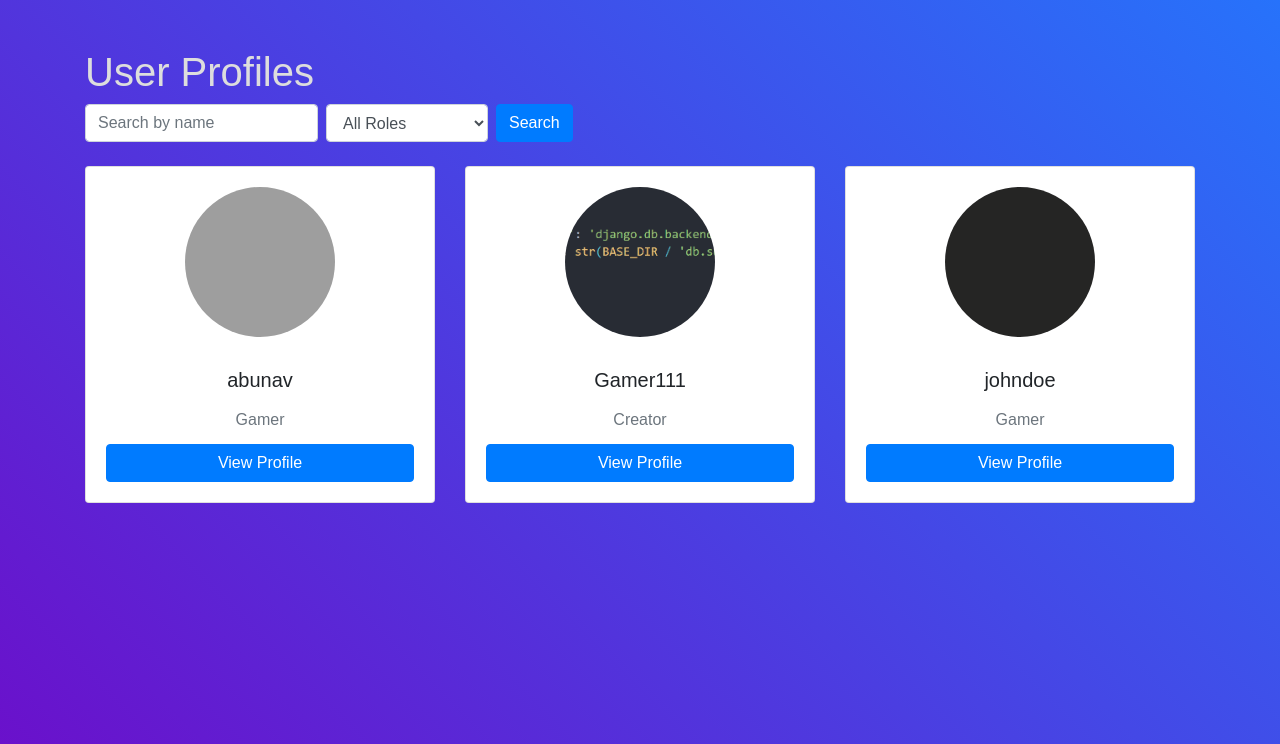
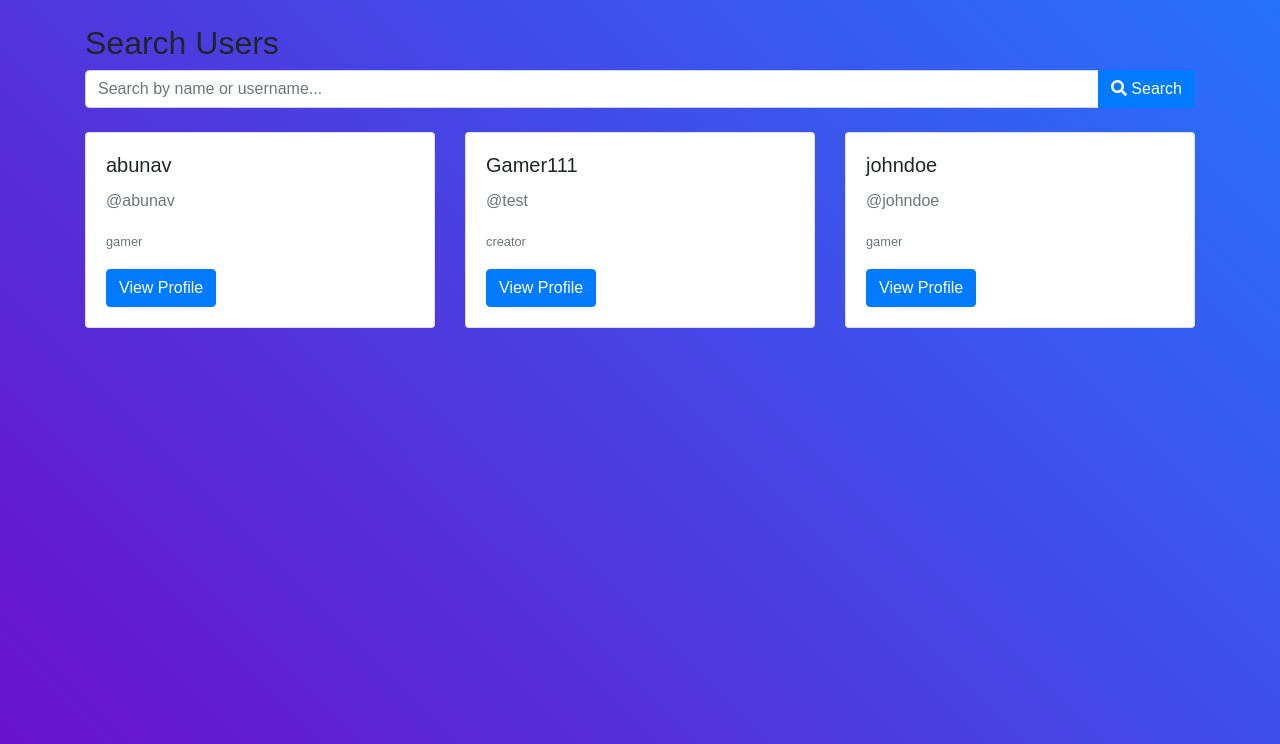
Before and after one commit to gcivil-nyu-org/fall24-monday-team1, a Django app: page /profile/search/ in a window 1280 px wide. Shown: the part 56-800 px from the top of the page. Run offline with Django 5.2, Linux system fonts and the light colour scheme; a user stored in the database is signed in; data comes from the database, SQL or seed files in the repository; some libraries are stand-ins or nearby versions; grey boxes are pictures that could not be loaded.

```diff
--- a/friends/models.py
+++ b/friends/models.py
@@ -179,6 +179,7 @@ class FriendRequest:
 
     @staticmethod
     def get_friends(username):
+        print(f"Getting friends for {username}")  # Debug print
         table = FriendRequest.get_friends_table()
         if not table:
             print("Could not access friends table")
@@ -191,7 +192,9 @@ class FriendRequest:
                     ':username': username
                 }
             )
-            return [item['friend'] for item in response.get('Items', [])]
+            friends = [item['friend'] for item in response.get('Items', [])]
+            print(f"Found friends: {friends}")  # Debug print
+            return friends
         except Exception as e:
             print(f"Error getting friends: {e}")
             return []
--- a/friends/urls.py
+++ b/friends/urls.py
@@ -4,9 +4,9 @@ from . import views
 app_name = 'friends'
 
 urlpatterns = [
+    path('friend-list/', views.friend_list, name='friend_list'),
     path('requests/', views.friend_requests, name='friend_requests'),
     path('send-request/<str:to_user>/', views.send_friend_request, name='send_request'),
     path('accept-request/<str:from_user>/', views.accept_friend_request, name='accept_request'),
     path('reject-request/<str:from_user>/', views.reject_friend_request, name='reject_request'),
-    path('friend-list/', views.friend_list, name='friend_list'),
 ]
--- /dev/null
+++ b/userProfile/templates/userProfile/search_profile.html
@@ -0,0 +1,46 @@
+{% extends "userprofile_list.html" %}
+{% load static %}
+
+{% block content %}
+<div class="container mt-4">
+    <h2>Search Users</h2>
+
+    <form method="GET" action="{% url 'userProfile:searchProfile' %}" class="mb-4">
+        <div class="input-group">
+            <input type="text" name="q" class="form-control" placeholder="Search by name or username..." value="{{ query }}">
+            <div class="input-group-append">
+                <button class="btn btn-primary" type="submit">
+                    <i class="fas fa-search"></i> Search
+                </button>
+            </div>
+        </div>
+    </form>
+
+    {% if user_profiles %}
+        <div class="row">
+            {% for profile in user_profiles %}
+                <div class="col-md-4 mb-3">
+                    <div class="card">
+                        <div class="card-body">
+                            <h5 class="card-title">{{ profile.display_name }}</h5>
+                            <p class="text-muted">@{{ profile.user.username }}</p>
+                            <p class="card-text">
+                                <small class="text-muted">{{ profile.account_role }}</small>
+                            </p>
+                            <a href="{% url 'userProfile:viewProfile' profile.user.username %}" class="btn btn-primary">View Profile</a>
+                        </div>
+                    </div>
+                </div>
+            {% endfor %}
+        </div>
+    {% elif query %}
+        <div class="text-center mt-5">
+            <p>No users found matching your search.</p>
+        </div>
+    {% else %}
+        <div class="text-center mt-5">
+            <p>Enter a name or username to search for users.</p>
+        </div>
+    {% endif %}
+</div>
+{% endblock %}
--- a/userProfile/templates/userprofile_list.html
+++ b/userProfile/templates/userprofile_list.html
@@ -14,26 +14,6 @@
       href="https://use.fontawesome.com/releases/v5.0.8/css/all.css"
     />
     <link rel="stylesheet" href="{% static 'css/styles.css' %}" />
-    <style>
-      .card {
-        display: flex;
-        flex-direction: column;
-        justify-content: flex-start; /* Aligns content at the top */
-        height: 100%; /* Make cards take full height of their parent */
-      }
-      .card-body {
-        display: flex;
-        flex-direction: column;
-        justify-content: flex-start; /* Aligns content at the top */
-        flex-grow: 1; /* Allow card-body to grow and fill the card */
-      }
-      .card-img {
-        width: 150px; /* Set a fixed width for the image */
-        height: 150px; /* Set a fixed height for the image */
-        object-fit: cover; /* Ensure the image covers the space */
-        margin: 0 auto 15px; /* Center the image and create space below */
-      }
-    </style>
   </head>
   <body>
     <!-- Navbar -->
@@ -59,80 +39,15 @@
       </div>
     </nav>
 
-    <div class="container py-5">
-      <h1>User Profiles</h1>
+    {% block content %}{% endblock %}
 
-      <form class="form-inline mb-4" method="GET">
-        <input type="text" name="q" class="form-control mr-2" placeholder="Search by name" value="{{ request.GET.q }}">
-        <!-- <select name="privacy" class="form-control mr-2">
-          <option value="">All Privacy</option>
-          <option value="public" {% if request.GET.privacy == 'public' %}selected{% endif %}>Public</option>
-          <option value="friends_only" {% if request.GET.privacy == 'friends_only' %}selected{% endif %}>Friends Only</option>
-          <option value="private" {% if request.GET.privacy == 'private' %}selected{% endif %}>Private</option>
-        </select> -->
-        <select name="role" class="form-control mr-2">
-          <option value="">All Roles</option>
-          <option value="gamer" {% if request.GET.role == 'gamer' %}selected{% endif %}>Gamer</option>
-          <option value="creator" {% if request.GET.role == 'creator' %}selected{% endif %}>Creator</option>
-          <option value="event_organizer" {% if request.GET.role == 'event_organizer' %}selected{% endif %}>Event Organizer</option>
-        </select>
-        <button type="submit" class="btn btn-primary">Search</button>
-      </form>
+    <!-- Bootstrap JS and dependencies -->
+    <script src="https://code.jquery.com/jquery-3.5.1.slim.min.js"></script>
+    <script src="https://cdn.jsdelivr.net/npm/@popperjs/core@2.5.4/dist/umd/popper.min.js"></script>
+    <script src="https://stackpath.bootstrapcdn.com/bootstrap/4.5.2/js/bootstrap.min.js"></script>
 
-      <div class="row">
-        {% for profile in user_profiles %}
-        <div class="col-lg-4 col-md-6 mb-4">
-          <div class="card">
-            <div class="card-body text-center">
-              <img
-                {% if profile.profile_photo %}
-                src="{{ profile.profile_photo.url }}"
-                {% else %}
-                src="https://mdbcdn.b-cdn.net/img/Photos/new-templates/bootstrap-chat/ava3.webp"
-                {% endif %}
-                alt="avatar"
-                class="rounded-circle card-img"
-              />
-              <h5 class="my-3">{{ profile.display_name }}</h5>
-              <p class="text-muted mb-1 cap-text">{{ profile.account_role }}</p>
-              <a href="{% url 'userProfile:viewProfile' profile.user.id %}" class="btn btn-primary mt-2">View Profile</a>
-            </div>
-          </div>
-        </div>
-        {% empty %}
-        <div class="col-12">
-          <p>No user profiles found.</p>
-        </div>
-        {% endfor %}
-      </div>
-
-      {% if is_paginated %}
-      <nav aria-label="Page navigation">
-        <ul class="pagination justify-content-center">
-          {% if page_obj.has_previous %}
-          <li class="page-item">
-            <a class="page-link" href="?page=1&q={{ request.GET.q }}&privacy={{ request.GET.privacy }}&role={{ request.GET.role }}">First</a>
-          </li>
-          <li class="page-item">
-            <a class="page-link" href="?page={{ page_obj.previous_page_number }}&q={{ request.GET.q }}&privacy={{ request.GET.privacy }}&role={{ request.GET.role }}">Previous</a>
-          </li>
-          {% endif %}
-
-          <li class="page-item disabled">
-            <span class="page-link">Page {{ page_obj.number }} of {{ page_obj.paginator.num_pages }}</span>
-          </li>
-
-          {% if page_obj.has_next %}
-          <li class="page-item">
-            <a class="page-link" href="?page={{ page_obj.next_page_number }}&q={{ request.GET.q }}&privacy={{ request.GET.privacy }}&role={{ request.GET.role }}">Next</a>
-          </li>
-          <li class="page-item">
-            <a class="page-link" href="?page={{ page_obj.paginator.num_pages }}&q={{ request.GET.q }}&privacy={{ request.GET.privacy }}&role={{ request.GET.role }}">Last</a>
-          </li>
-          {% endif %}
-        </ul>
-      </nav>
-      {% endif %}
-    </div>
+    <script>
+      console.log('Base template loaded');
+    </script>
   </body>
 </html>
--- a/userProfile/urls.py
+++ b/userProfile/urls.py
@@ -1,11 +1,14 @@
 from django.urls import path
-from . import views
+from .views.viewProfile import viewProfile, viewMyProfile, fetch_game_details
+from .views.editProfile import editProfile
+from .views.searchProfile import UserProfileListView
 
-app_name = "userProfile"
+app_name = 'userProfile'
+
 urlpatterns = [
-    path('', views.viewMyProfile, name='myProfile'),
-    path('view/<int:user_id>/', views.viewProfile, name='viewProfile'),
-    path('edit/', views.editProfile, name="editProfile"),
-    path('search/', views.UserProfileListView.as_view(), name="searchProfile"),
-    path('fetch-game-details/', views.fetch_game_details, name='fetch_game_details'),
+    path('view/<str:username>/', viewProfile, name='viewProfile'),
+    path('myProfile/', viewMyProfile, name='myProfile'),
+    path('edit/', editProfile, name='editProfile'),
+    path('search/', UserProfileListView.as_view(), name='searchProfile'),
+    path('fetch-game-details/', fetch_game_details, name='fetch_game_details'),
 ]
--- a/userProfile/views/__init__.py
+++ b/userProfile/views/__init__.py
@@ -1,3 +1,5 @@
-from .viewProfile import viewProfile, viewMyProfile,fetch_game_details
+from .viewProfile import viewProfile, viewMyProfile, fetch_game_details
 from .editProfile import editProfile
 from .searchProfile import UserProfileListView
+
+__all__ = ['viewProfile', 'viewMyProfile', 'editProfile', 'UserProfileListView', 'fetch_game_details']
--- a/userProfile/views/searchProfile.py
+++ b/userProfile/views/searchProfile.py
@@ -1,15 +1,16 @@
 from django.views.generic import ListView
+from django.contrib.auth.mixins import LoginRequiredMixin
 from ..models import UserProfile
 from django.db.models import Q
 
-class UserProfileListView(ListView):
+class UserProfileListView(LoginRequiredMixin, ListView):
     model = UserProfile
-    template_name = 'userprofile_list.html'
+    template_name = 'userProfile/search_profile.html'
     context_object_name = 'user_profiles'
-    paginate_by = 10  # Set pagination if needed
+    paginate_by = 10
 
     def get_queryset(self):
-        queryset = super().get_queryset()
+        queryset = super().get_queryset().exclude(user=self.request.user)
         query = self.request.GET.get('q')
         privacy = self.request.GET.get('privacy')
         role = self.request.GET.get('role')
@@ -27,6 +28,5 @@ class UserProfileListView(ListView):
 
     def get_context_data(self, **kwargs):
         context = super().get_context_data(**kwargs)
-        # Check if the user is logged in
-        context['loginIn'] = self.request.user.is_authenticated  # Pass login status to template
+        context['loginIn'] = True
         return context
```
Also changed, not shown: friends/templates/friends/friends_list.html (+15 -4 lines).
